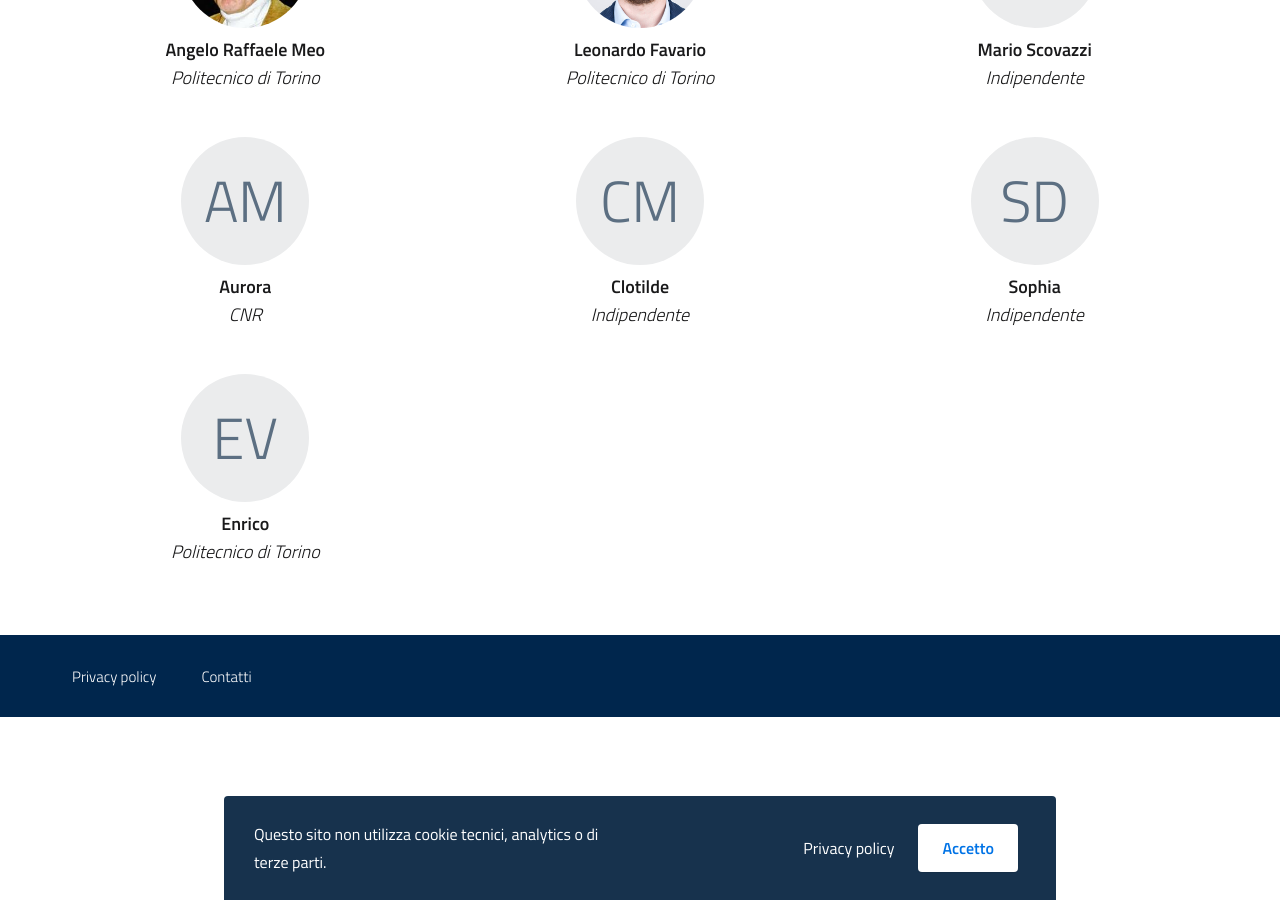
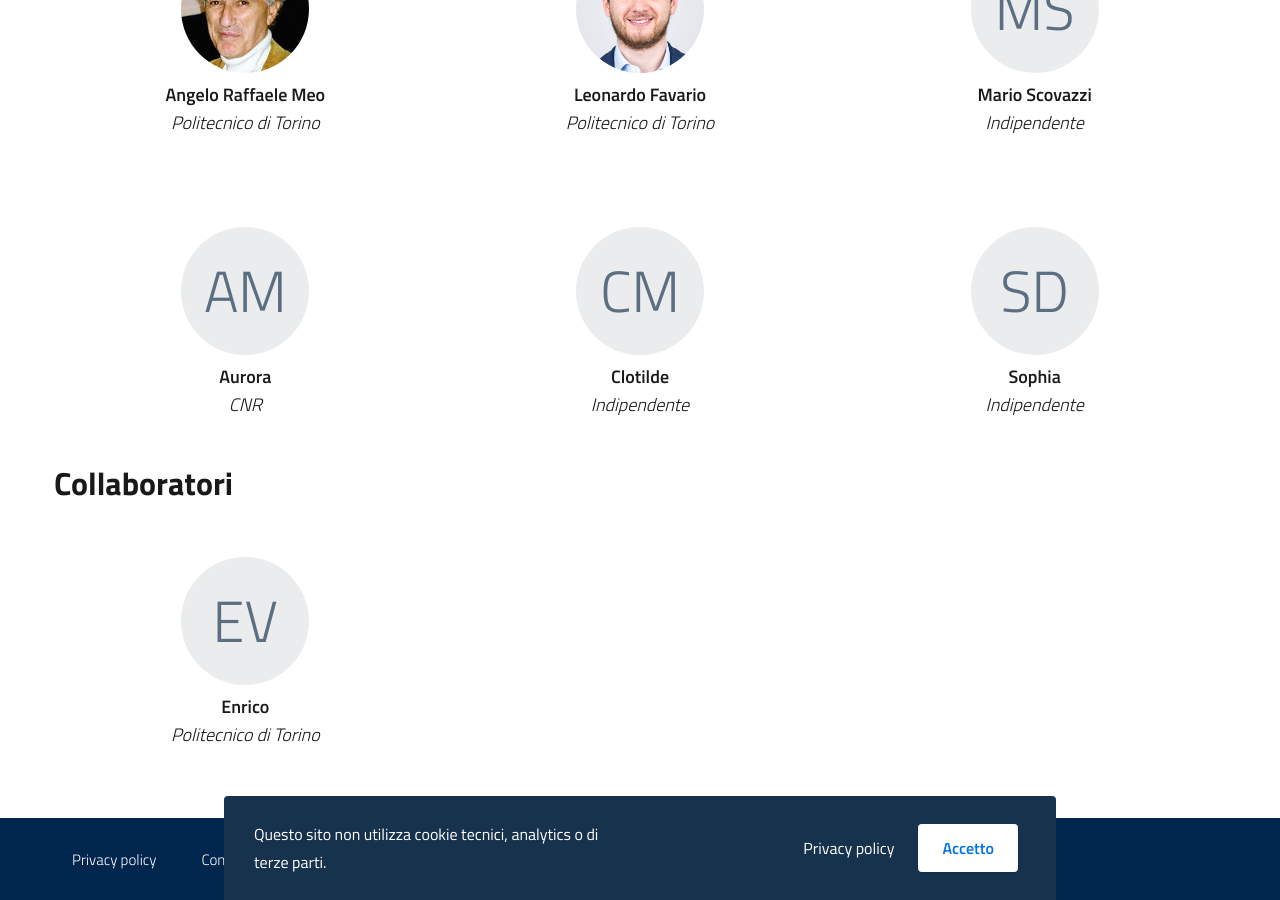
Before and after one commit to open-education-polito/org-website, a Jekyll site: the page built from it/contatti.md, in a window 1280 px wide and 900 px high, scrolled down 657 px. Built offline with Jekyll 4.4.1, drawn with Linux system fonts in a browser that asks for light colours.

Commit message:
New way of handling contacts

```diff
--- a/_includes/people.html
+++ b/_includes/people.html
@@ -1,5 +1,5 @@
 <div class="row">
 {% for person in site.data.people %}
-{% include person.html person=person %}
+    {% include person.html person=person active=include.active%}
 {% endfor %}
 </div>
--- a/_includes/person.html
+++ b/_includes/person.html
@@ -1,18 +1,6 @@
-{% if include.person.first == nil %}
-{% assign p = site.data.people[include.person] %}
-{% else %}
 {% assign p = include.person[1] %}
-{% endif %}
-
-{% if p.status == 'admin' %}
-{% assign personclass = "person" %}
-{% assign colclass = 'col-sm-6' %}
-{% else %}
-{% assign personclass = "communityleader" %}
-{% assign colclass = 'col-sm-4' %}
-{% endif %}
-
-<div class="col-4" style="text-align: center; padding-bottom: 2.5em;">
+{% if p.status != nil and p.status == include.active %}
+<div class="col-4" style="text-align: center; padding: 2.5em;">
   <div class="avatar size-xxl">
   {% if p.pic != nil %}
     <img src="{{ p.pic }}">
@@ -21,11 +9,11 @@
     <span class="sr-only">{{ p.name }}</span>
   {% endif %}
   </div>
-  <div class="credits-{{ personclass }}-info">
-    <div class="credits-{{ personclass }}-name">
+  <div class="credits-person-info">
+    <div class="credits-person-name">
       <b>{{ p.name }}</b>
     </div>
-    <div class="credits-{{ personclass }}-role">
+    <div class="credits-person-role">
       <i>{{ p.role }}</i>
     </div>
     {% if p.desc %}
@@ -48,4 +36,4 @@
     {% endif %}
   </div>
 </div>
-<!--/credits-person-->
+{% endif %}
--- a/it/contatti.md
+++ b/it/contatti.md
@@ -16,4 +16,7 @@ href="mailto:fare@polito.it">questo</a> indirizzo mail.
 Segue una lista dei membri attivi del progetto e degli attuali collaboratori.
 
 ### Membri
-{% include people.html status='admin'%}
+{% include people.html active='member'%}
+
+### Collaboratori
+{% include people.html active='collaborator'%}
```
Also changed, not shown: _data/people.yml (+7 -2 lines).
